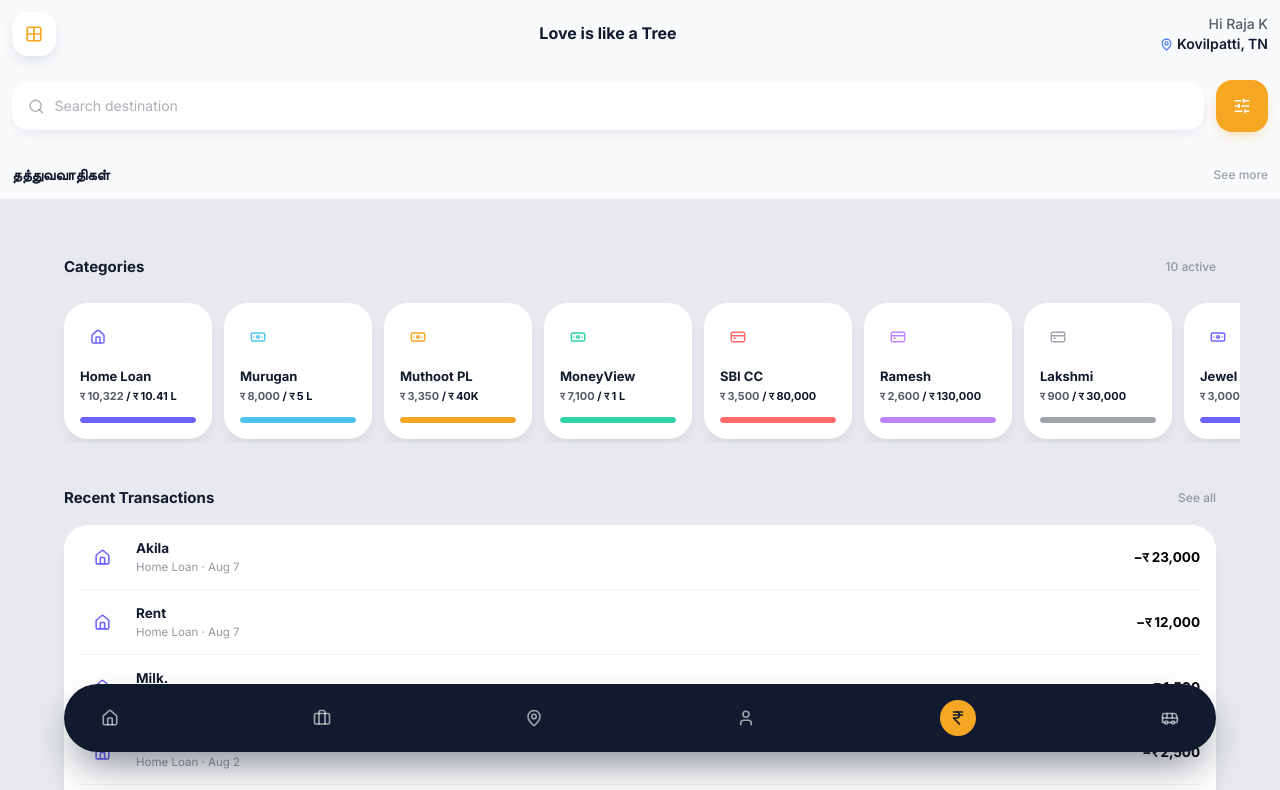
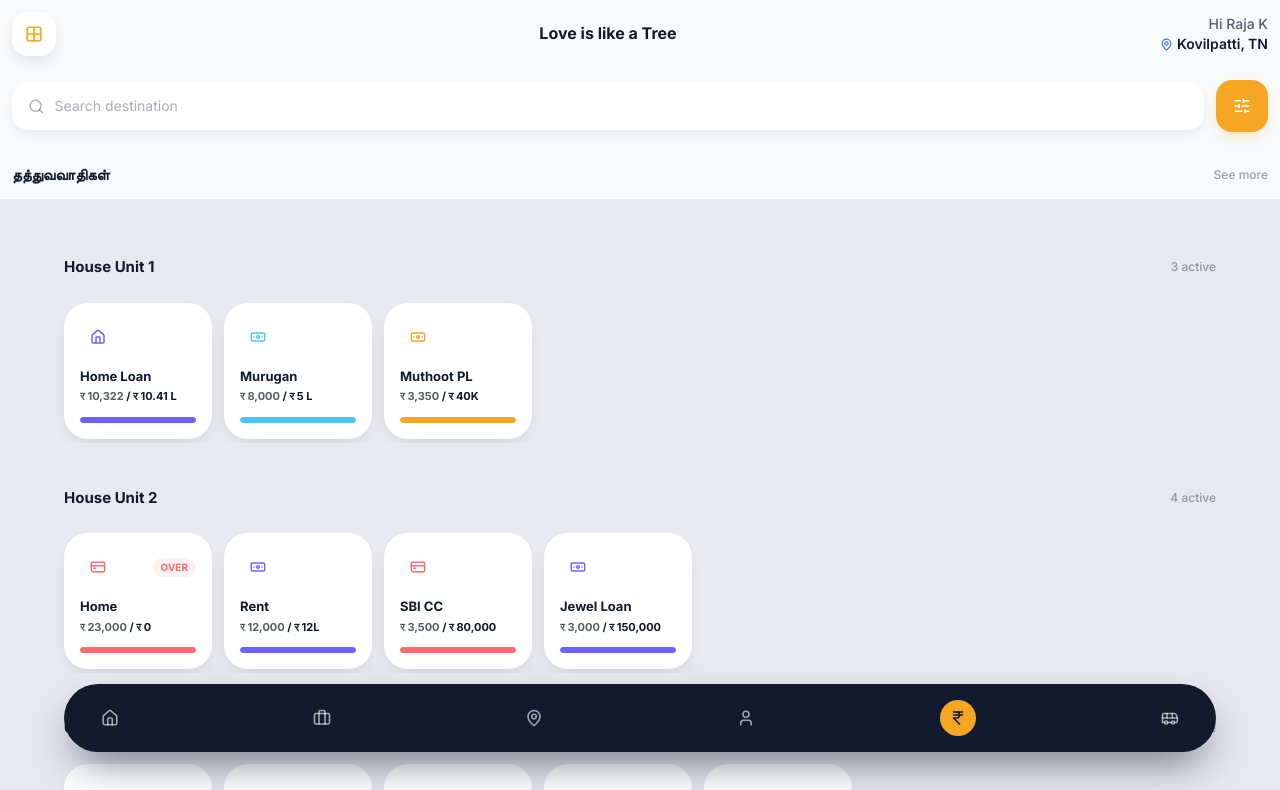
Before and after one commit to rajakuttralam/edge-on-life, a React (Vite) app: page /#/budget in a window 1280 px wide. Shown: the top 790 px of the page. Built offline with nearby package versions, Linux system fonts and the light colour scheme.

Commit message:
Deploy latest changes

```diff
--- a/src/budgetData.ts
+++ b/src/budgetData.ts
@@ -2,18 +2,27 @@
 
 export const monthlyIncome = 4200;
 
-export const budgetCategories: any[] = [
+export const HU1: any[] = [
 	{ id: "housing", name: "Home Loan", icon: "home", color: "#6c63ff", budget: "10.41 L", spent: 10322 },
 	{ id: "entertainment", name: "Murugan", icon: "utensils", color: "#4ec5f1", budget: "5 L", spent: 8000 },
 	{ id: "food", name: "Muthoot PL", icon: "utensils", color: "#f5a623", budget: "40K", spent: 3350 },
-	{ id: "transport", name: "MoneyView", icon: "car", color: "#2fd4a6", budget: "1 L", spent: 7100 },
+];
+
+export const HU2: any[] = [
+	{ id: "shopping", name: "MoneyView", icon: "bag", color: "#2fd4a6", budget: "1 L", spent: 7100 },
+	{ id: "shopping", name: "Ramesh", icon: "bag", color: "#c084fc", budget: 130000, spent: 2600 },
+	{ id: "shopping", name: "Lakshmi/Randy", icon: "bag", color: "#a0a4ab", budget: 40000, spent: 900 },
+	{ id: "shopping", name: "Ashok", icon: "bag", color: "#f5a623", budget: 125000, spent: 0 },
+	{ id: "shopping", name: "Shanmugam", icon: "bag", color: "#4ec5f1", budget: 60000, spent: 0 }
+];
+
+export const HU3: any[] = [
+	{ id: "shopping", name: "Home", icon: "bag", color: "#ff6b6b", budget: 0, spent: 23000 },
+	{ id: "savings", name: "Rent", icon: "car", color: "#6c63ff", budget: "12L", spent: 12000 },
 	{ id: "shopping", name: "SBI CC", icon: "bag", color: "#ff6b6b", budget: 80000, spent: 3500 },
-	{ id: "health", name: "Ramesh", icon: "bag", color: "#c084fc", budget: 130000, spent: 2600 },
-	{ id: "utilities", name: "Lakshmi", icon: "bag", color: "#a0a4ab", budget: 30000, spent: 900 },
 	{ id: "savings", name: "Jewel Loan", icon: "car", color: "#6c63ff", budget: 150000, spent: 3000 },
-	{ id: "savings", name: "Ashok", icon: "bag", color: "#f5a623", budget: 125000, spent: 0 },
-	{ id: "savings", name: "Shanmugam", icon: "car", color: "#4ec5f1", budget: 80000, spent: 0 }
 ];
+
 
 export const idCard: any[] = [
 	{ id: "housing", name: "Raja K", icon: "home", color: "#6c63ff", budget: 'RMM0335869', spent: 10322 },
@@ -32,19 +41,17 @@ export const interestFreeLoan: any[] = [
 ];
 
 export const transactions: any[] = [
-	{ id: "t1", merchant: "Akila", categoryId: "housing", date: "Aug 7", amount: 23000, type: "expense" },
-	{ id: "t2", merchant: "Rent", categoryId: "housing", date: "Aug 7", amount: 12000, type: "expense" },
-	{ id: "t3", merchant: "Milk.", categoryId: "housing", date: "Aug 7", amount: 1500, type: "expense" },
-	{ id: "t4", merchant: "EB", categoryId: "housing", date: "Aug 2", amount: 2500, type: "expense" },
-	{ id: "t5", merchant: "Internet + Mobile", categoryId: "entertainment", date: "Aug 10", amount: 1000, type: "expense" },
-	{ id: "t6", merchant: "Hair Cut & Coloring", categoryId: "housing", date: "Aug 5", amount: 700, type: "expense" },
-	{ id: "t7", merchant: "Petrol & Service", categoryId: "transport", date: "Aug 10", amount: 4000, type: "expense" },
-	{ id: "t8", merchant: "Tution Fees", categoryId: "housing", date: "Aug 2", amount: 500, type: "expense" },
-	{ id: "t9", merchant: "Tea", categoryId: "entertainment", date: "Aug 10", amount: 1500, type: "expense" },
-	{ id: "t10", merchant: "Sastha Koil", categoryId: "housing", date: "Aug 5", amount: 200, type: "expense" },
-	{ id: "t11", merchant: "Food", categoryId: "transport", date: "Aug 10", amount: 2300, type: "expense" },
-	{ id: "t12", merchant: "Medicine", categoryId: "housing", date: "Aug 2", amount: 500, type: "expense" },
-	{ id: "t13", merchant: "Ration", categoryId: "entertainment", date: "Aug 10", amount: 200, type: "expense" },
-	{ id: "t15", merchant: "Flour", categoryId: "transport", date: "Aug 10", amount: 800, type: "expense" },
-	{ id: "t15", merchant: "Snacks", categoryId: "transport", date: "Aug 10", amount: 500, type: "expense" },
+	{ id: "t3", merchant: "Milk.", categoryId: "shopping", date: "Aug 7", amount: 1500, type: "expense" },
+	{ id: "t4", merchant: "EB", categoryId: "shopping", date: "Aug 2", amount: 2500, type: "expense" },
+	{ id: "t5", merchant: "Internet + Mobile", categoryId: "shopping", date: "Aug 10", amount: 1000, type: "expense" },
+	{ id: "t6", merchant: "Hair Cut & Coloring", categoryId: "shopping", date: "Aug 5", amount: 700, type: "expense" },
+	{ id: "t7", merchant: "Petrol & Service", categoryId: "shopping", date: "Aug 10", amount: 4000, type: "expense" },
+	{ id: "t8", merchant: "Tution Fees", categoryId: "shopping", date: "Aug 2", amount: 500, type: "expense" },
+	{ id: "t9", merchant: "Tea", categoryId: "shopping", date: "Aug 10", amount: 1500, type: "expense" },
+	{ id: "t10", merchant: "Sastha Koil", categoryId: "shopping", date: "Aug 5", amount: 200, type: "expense" },
+	{ id: "t11", merchant: "Food", categoryId: "shopping", date: "Aug 10", amount: 2300, type: "expense" },
+	{ id: "t12", merchant: "Medicine", categoryId: "shopping", date: "Aug 2", amount: 500, type: "expense" },
+	{ id: "t13", merchant: "Ration", categoryId: "shopping", date: "Aug 10", amount: 200, type: "expense" },
+	{ id: "t15", merchant: "Flour", categoryId: "shopping", date: "Aug 10", amount: 800, type: "expense" },
+	{ id: "t15", merchant: "Snacks", categoryId: "shopping", date: "Aug 10", amount: 500, type: "expense" }
 ];
--- a/src/screens/Budget.tsx
+++ b/src/screens/Budget.tsx
@@ -1,6 +1,6 @@
 import CategoryCard from "../components/CategoryCard";
 import TransactionRow from "../components/TransactionRow";
-import { budgetCategories, transactions, idCard, interestFreeLoan } from "../budgetData";
+import { HU1, HU2, HU3, transactions, idCard, interestFreeLoan } from "../budgetData";
 import IdentityCard from "../components/IdentityCard";
 import IFL from "../components/IFL";
 
@@ -9,13 +9,35 @@ export default function Budget() {
 	return (
 		<div className="mt-3 grid grid-cols-1 gap-3 w-[90%]">
 			<div className="mt-8 flex items-center justify-between">
-				<h2 className="text-[15px] font-bold text-[#111a2e]">Categories</h2>
+				<h2 className="text-[15px] font-bold text-[#111a2e]">House Unit 1</h2>
 				<p className="text-xs font-medium text-[#111a2e]/40">
-					{budgetCategories.length} active
+					{HU1.length} active
 				</p>
 			</div>
 			<div className="mt-3 -mx-6 flex gap-3 overflow-x-auto px-6 pb-1">
-				{budgetCategories.map((c, idx) => (
+				{HU1.map((c, idx) => (
+					<CategoryCard key={idx} category={c} />
+				))}
+			</div>
+			<div className="mt-8 flex items-center justify-between">
+				<h2 className="text-[15px] font-bold text-[#111a2e]">House Unit 2</h2>
+				<p className="text-xs font-medium text-[#111a2e]/40">
+					{HU3.length} active
+				</p>
+			</div>
+			<div className="mt-3 -mx-6 flex gap-3 overflow-x-auto px-6 pb-1">
+				{HU3.map((c, idx) => (
+					<CategoryCard key={idx} category={c} />
+				))}
+			</div>
+			<div className="mt-8 flex items-center justify-between">
+				<h2 className="text-[15px] font-bold text-[#111a2e]">Critical Pending</h2>
+				<p className="text-xs font-medium text-[#111a2e]/40">
+					{HU2.length} active
+				</p>
+			</div>
+			<div className="mt-3 -mx-6 flex gap-3 overflow-x-auto px-6 pb-1">
+				{HU2.map((c, idx) => (
 					<CategoryCard key={idx} category={c} />
 				))}
 			</div>
@@ -25,7 +47,7 @@ export default function Budget() {
 			</div>
 			<div className="mt-1 divide-y divide-[#111a2e]/[0.06] rounded-3xl bg-white px-4 shadow-[0_10px_24px_-14px_rgba(15,23,41,0.2)]">
 				{transactions.map((t, idx) => {
-					const category = budgetCategories.find((c) => c.id === t.categoryId)!;
+					const category = HU2.find((c) => c.id === t.categoryId)!;
 					return <TransactionRow key={idx} transaction={t} category={category} />;
 				})}
 			</div>
```
